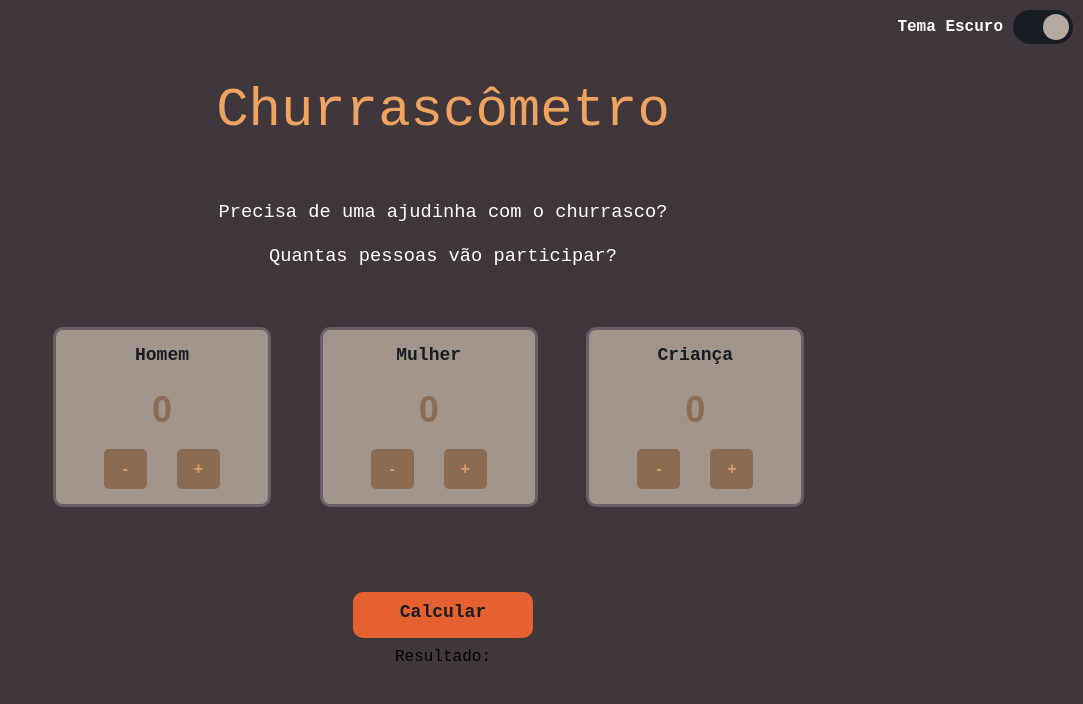
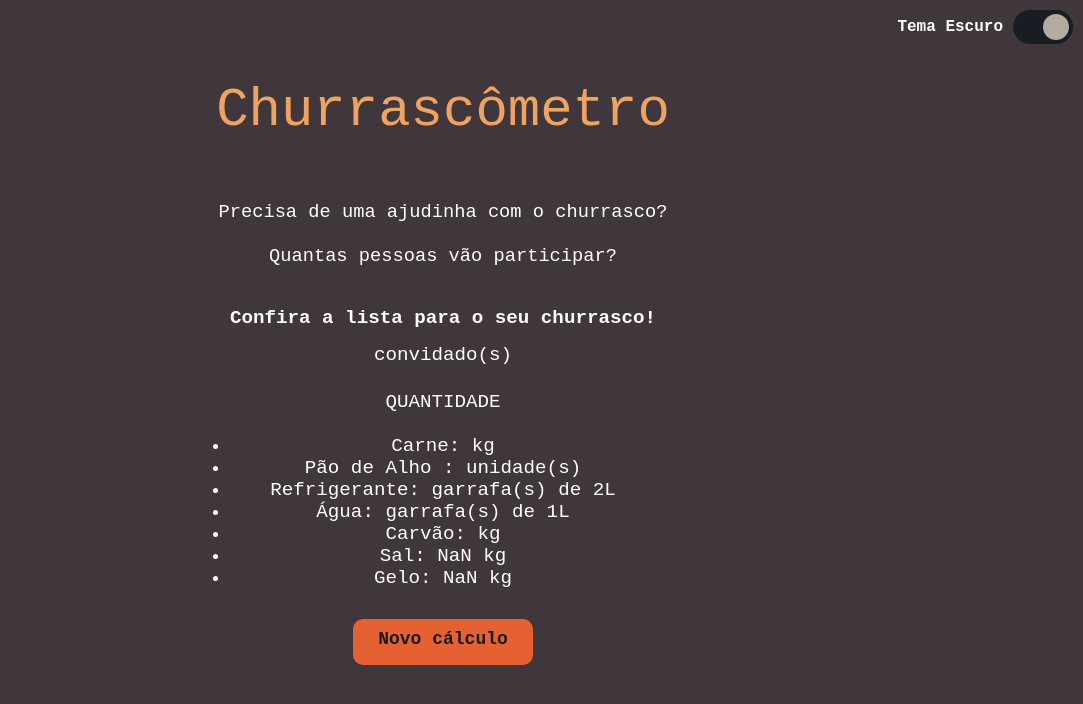
Before and after one commit to ednalima-gb/react-ada, a React (Create React App) app in the folder projeto/: page /result in a window 1280 px wide. Shown: the top 704 px of the page, without its empty margins (197-1280 px from the left). Built offline with nearby package versions, Linux system fonts and the light colour scheme.

Commit message:
finalizando o projeto de react

```diff
--- a/projeto/package.json
+++ b/projeto/package.json
@@ -8,6 +8,7 @@
     "@testing-library/user-event": "^13.5.0",
     "react": "^18.2.0",
     "react-dom": "^18.2.0",
+    "react-router-dom": "^6.20.1",
     "react-scripts": "5.0.1",
     "web-vitals": "^2.1.4"
   },
--- a/projeto/src/App.css
+++ b/projeto/src/App.css
@@ -396,3 +396,17 @@ input:checked+.slider:before {
   font-weight:900;
   font-size: larger;
 }
+
+.result {
+  font-size: larger;
+  color: white;
+ padding-top: 25px;
+
+}
+
+.quantities {
+  font-size: larger;
+  color: white;
+  padding-top: 25px;
+
+}
--- a/projeto/src/App.js
+++ b/projeto/src/App.js
@@ -1,6 +1,10 @@
-import Calculator from './components/Calculator';
+import { BrowserRouter as Router, Routes, Route } from 'react-router-dom';
+//import Calculator from '../src/components/Calculator';
 
 import './App.css';
+import CalculatorPage from './pages/CalculatorPage';
+import GuestPage from './pages/GuestPage';
+import ResultPage from './pages/ResultPage';
 
 function App() {
   return (
@@ -11,7 +15,17 @@ function App() {
             <br/><br/>
             Quantas pessoas vão participar?
         </h3>
-        <Calculator/>
+
+        <div className="todo-app">
+        <Router>
+          <Routes>
+              <Route path="/" element={<CalculatorPage/>}>
+                <Route index element={<GuestPage/>}/>
+                <Route path="result" element={<ResultPage/>}/>
+              </Route>
+          </Routes>
+        </Router>
+      </div>
 
     </div>
     <div className="theme-container"><label id="label-theme-text" for="input-theme">Tema Escuro</label>
--- /dev/null
+++ b/projeto/src/pages/CalculatorPage.js
@@ -0,0 +1,21 @@
+import { Outlet } from "react-router-dom";
+import {useState} from 'react';
+
+const CalculatorPage = () => {
+
+    const [data, setData] = useState({
+        homem: 0,
+        mulher: 0,
+        crianca: 0,
+        resultado: null
+    });
+
+    return (
+        <>
+            <Outlet context={[data, setData]}/>
+        </>
+
+    )
+}
+
+export default CalculatorPage;
--- /dev/null
+++ b/projeto/src/pages/GuestPage.js
@@ -0,0 +1,74 @@
+import { Link, useOutletContext } from 'react-router-dom';
+import Card from '../components/Card';
+
+
+const GuestPage = () => {
+
+    const [data, setData] = useOutletContext()
+
+    const aumentarHomem = () => {
+        setData((prevData) => ({...prevData, homem: data.homem + 1}));
+    }
+
+    const diminuirHomem = () => {
+        if(data.homem > 0) {
+            setData((prevData) => ({...prevData, homem: data.homem - 1}));
+        }
+    }
+
+    const aumentarMulher = (evento) => {
+        setData((prevData) => ({...prevData, mulher: data.mulher + 1}));
+    }
+
+    const diminuirMulher = () => {
+        if(data.mulher > 0) {
+            setData((prevData) => ({...prevData, mulher: data.mulher - 1}));
+        }
+    }
+
+    const aumentarCrianca = (evento) => {
+        setData((prevData) => ({...prevData, crianca: data.crianca + 1}));
+    }
+
+    const diminuirCrianca = () => {
+        if(data.crianca > 0) {
+            setData((prevData) => ({...prevData, crianca: data.crianca - 1}));
+        }
+    }
+
+    const totalPessoas = () => {
+        return `${data.homem + data.mulher + data.crianca}`
+    }
+
+    const detalhesPessoas = () => {
+        return `${data.homem} homem(ns), ${data.mulher} mulher(es) e ${data.crianca} criança(s).`
+    }
+
+    const manipuladorClick = () => {
+        setData((prevData) => ({...prevData, resultado1: totalPessoas()}));
+        setData((prevData) => ({...prevData, resultado2: detalhesPessoas()}));
+    }
+
+
+    return (
+        <div className="row">
+            <div className="row-first">
+                <Card label= "Homem" data={data.homem} onDataChangeMais = {aumentarHomem} onDataChangeMenos = {diminuirHomem} />
+                <Card label= "Mulher" data={data.mulher} onDataChangeMais = {aumentarMulher} onDataChangeMenos = {diminuirMulher} />
+                <Card label= "Criança" data={data.crianca} onDataChangeMais = {aumentarCrianca} onDataChangeMenos = {diminuirCrianca}/>
+            </div>
+        <div>
+            <p id="invalid-input" style={{ visibility: "hidden" }}>Por favor, insira somente números!</p>
+            <p id="no-input" style={{visibility: "hidden;"}}>Por favor, selecione a quantidade de pessoas!</p>
+            <Link to="/result">
+                <a href="/result" className="default-button" onClick={manipuladorClick}>Calcular</a>
+            </Link>
+
+
+        </div>
+    </div>
+
+    )
+}
+
+export default GuestPage;
--- /dev/null
+++ b/projeto/src/pages/ResultPage.js
@@ -0,0 +1,37 @@
+import { Link, useOutletContext } from 'react-router-dom';
+
+const ResultPage = () => {
+    const [data] = useOutletContext()
+    return (
+
+        <>
+            <div className='result'>
+                <h4>Confira a lista para o seu churrasco!</h4>
+                <p>{data.resultado1} convidado(s) </p>
+                <p>{data.resultado2}</p>
+
+            </div>
+
+            <div className='quantities'>
+                <p>QUANTIDADE</p>
+                <br></br>
+                <ul>
+                    <li>Carne: {data.resultado1} kg</li>
+                    <li>Pão de Alho : {data.resultado1} unidade(s)</li>
+                    <li>Refrigerante: {data.resultado1} garrafa(s) de 2L</li>
+                    <li>Água: {data.resultado1} garrafa(s) de 1L</li>
+                    <li>Carvão: {data.resultado1} kg</li>
+                    <li>Sal: {data.resultado1/4} kg</li>
+                    <li>Gelo: {data.resultado1/2} kg</li>
+                </ul>
+            </div>
+
+            <Link to='/'><a href='/' className='default-button'>Novo cálculo</a></Link>
+        </>
+
+
+
+    )
+}
+
+export default ResultPage;
```
Also changed, not shown: 1 other file (tests, documents, lock files or other folders).
